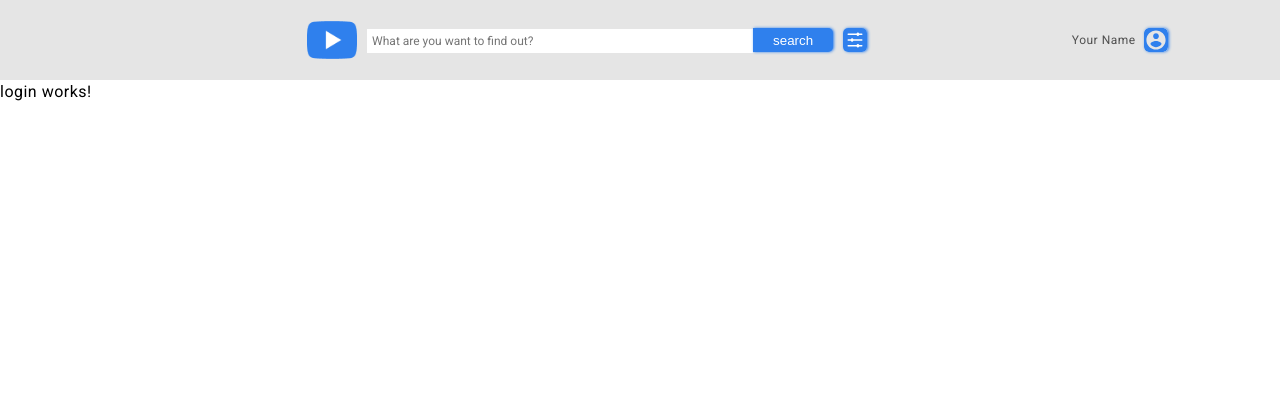
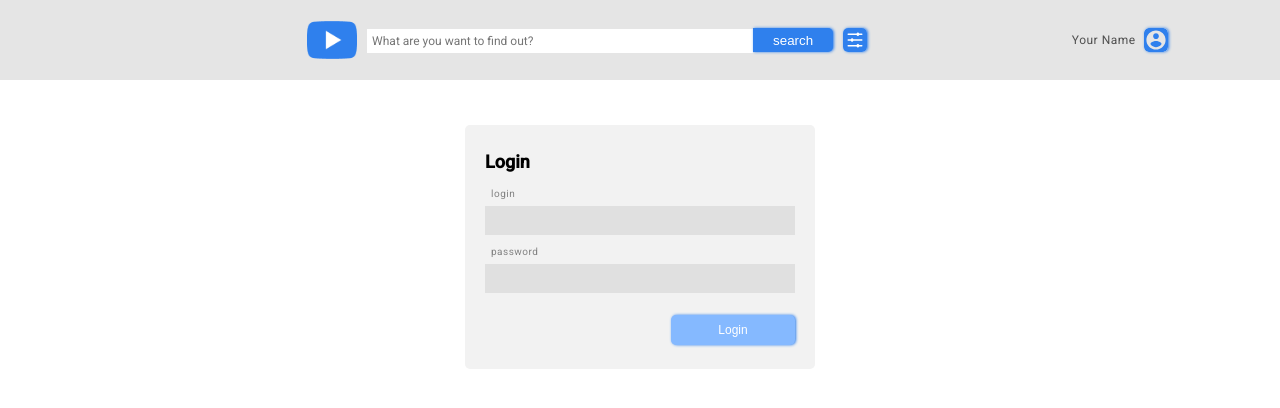
Before and after one commit to totoogg/ANGULAR2024Q3, an Angular app in the folder youtube-client/: page /login in a window 1280 px wide. Shown: the top 408 px of the page. Built offline with nearby package versions, Linux system fonts and the light colour scheme.

Commit message:
feat: add login form

```diff
--- /dev/null
+++ b/youtube-client/src/app/auth/components/login-form/login-form.component.html
@@ -0,0 +1,24 @@
+<form [formGroup]="form" class="form" (submit)="handleSubmit()">
+  <h2 class="form__title">Login</h2>
+  <div class="form__login">
+    <label for="login" class="login__label">login</label>
+    <input
+      type="text"
+      id="login"
+      class="login__input"
+      formControlName="login"
+    />
+  </div>
+  <div class="form__password">
+    <label for="password" class="password__label">password</label>
+    <input
+      type="password"
+      id="password"
+      class="password__input"
+      formControlName="password"
+    />
+  </div>
+  <button type="submit" class="form__button" [disabled]="form.invalid">
+    Login
+  </button>
+</form>
--- /dev/null
+++ b/youtube-client/src/app/auth/components/login-form/login-form.component.scss
@@ -0,0 +1,104 @@
+.form {
+  width: 100%;
+  max-width: 350px;
+  background-color: #f2f2f2;
+  border-radius: 5px;
+  padding: 28px 20px 24px 20px;
+  box-sizing: border-box;
+  position: relative;
+
+  .form__title {
+    margin: 0;
+    padding: 0;
+    font-size: 18px;
+    font-weight: bold;
+    line-height: 100%;
+    margin-bottom: 11px;
+  }
+
+  .form__login {
+    display: flex;
+    flex-direction: column;
+    justify-content: space-between;
+    height: 53px;
+    margin-bottom: 5px;
+
+    .login__label {
+      color: #828282;
+      margin-left: 6px;
+      font-size: 10px;
+    }
+
+    .login__input {
+      height: 37px;
+      background-color: #e0e0e0;
+      outline: none;
+      border: none;
+      padding-left: 5px;
+      font-size: 10px;
+
+      &:hover {
+        outline: 1px solid black;
+      }
+
+      &:focus {
+        outline: 1px solid black;
+      }
+    }
+  }
+
+  .form__password {
+    display: flex;
+    flex-direction: column;
+    justify-content: space-between;
+    height: 53px;
+    margin-bottom: 52px;
+
+    .password__label {
+      color: #828282;
+      margin-left: 6px;
+      font-size: 10px;
+    }
+
+    .password__input {
+      height: 37px;
+      background-color: #e0e0e0;
+      outline: none;
+      border: none;
+      padding-left: 5px;
+      font-size: 10px;
+
+      &:hover {
+        outline: 1px solid black;
+      }
+
+      &:focus {
+        outline: 1px solid black;
+      }
+    }
+  }
+
+  .form__button {
+    cursor: pointer;
+    width: 124px;
+    height: 30px;
+    border-radius: 5px;
+    font-size: 12px;
+    color: #ffffff;
+    background-color: #2f80ed;
+    border: none;
+    box-shadow: 1px 0px 3px #2f80ed;
+    position: absolute;
+    right: 20px;
+    bottom: 24px;
+
+    &:hover {
+      background-color: #85b9ff;
+    }
+
+    &:disabled {
+      background-color: #85b9ff;
+      cursor: default;
+    }
+  }
+}
--- /dev/null
+++ b/youtube-client/src/app/auth/components/login-form/login-form.component.ts
@@ -0,0 +1,26 @@
+import { Component } from '@angular/core';
+import {
+  FormControl,
+  FormGroup,
+  FormsModule,
+  ReactiveFormsModule,
+  Validators,
+} from '@angular/forms';
+
+@Component({
+  selector: 'app-login-form',
+  standalone: true,
+  imports: [FormsModule, ReactiveFormsModule],
+  templateUrl: './login-form.component.html',
+  styleUrl: './login-form.component.scss',
+})
+export class LoginFormComponent {
+  form = new FormGroup({
+    login: new FormControl('', [Validators.required]),
+    password: new FormControl('', [Validators.required]),
+  });
+
+  handleSubmit() {
+    console.log(this.form);
+  }
+}
--- a/youtube-client/src/app/auth/pages/login.module.ts
+++ b/youtube-client/src/app/auth/pages/login.module.ts
@@ -1,11 +1,12 @@
 import { NgModule } from '@angular/core';
 import { Routes, RouterModule } from '@angular/router';
 import { LoginComponent } from './login/login.component';
+import { LoginFormComponent } from '../components/login-form/login-form.component';
 
 const routes: Routes = [{ path: '', component: LoginComponent }];
 
 @NgModule({
   declarations: [LoginComponent],
-  imports: [RouterModule.forChild(routes)],
+  imports: [RouterModule.forChild(routes), LoginFormComponent],
 })
 export class LoginModule {}
--- a/youtube-client/src/app/auth/pages/login/login.component.html
+++ b/youtube-client/src/app/auth/pages/login/login.component.html
@@ -1 +1,3 @@
-<p>login works!</p>
+<main>
+  <app-login-form class="form"></app-login-form>
+</main>
--- a/youtube-client/src/app/auth/pages/login/login.component.scss
+++ b/youtube-client/src/app/auth/pages/login/login.component.scss
@@ -0,0 +1,16 @@
+main {
+  margin: 0 auto;
+  display: flex;
+  justify-content: center;
+  width: 100%;
+  max-width: 1440px;
+  padding: 15px;
+  padding-top: 45px;
+  box-sizing: border-box;
+
+  .form {
+    width: 100%;
+    display: flex;
+    justify-content: center;
+  }
+}
--- a/youtube-client/src/styles.scss
+++ b/youtube-client/src/styles.scss
@@ -1,4 +1,5 @@
 /* You can add global styles to this file, and also import other style files */
 
+* { transition: all .3s ease-out; }
 html, body { height: 100%; }
 body { margin: 0; font-family: Roboto, "Helvetica Neue", sans-serif; }
```
Also changed, not shown: 1 other file (tests, documents, lock files or other folders).
